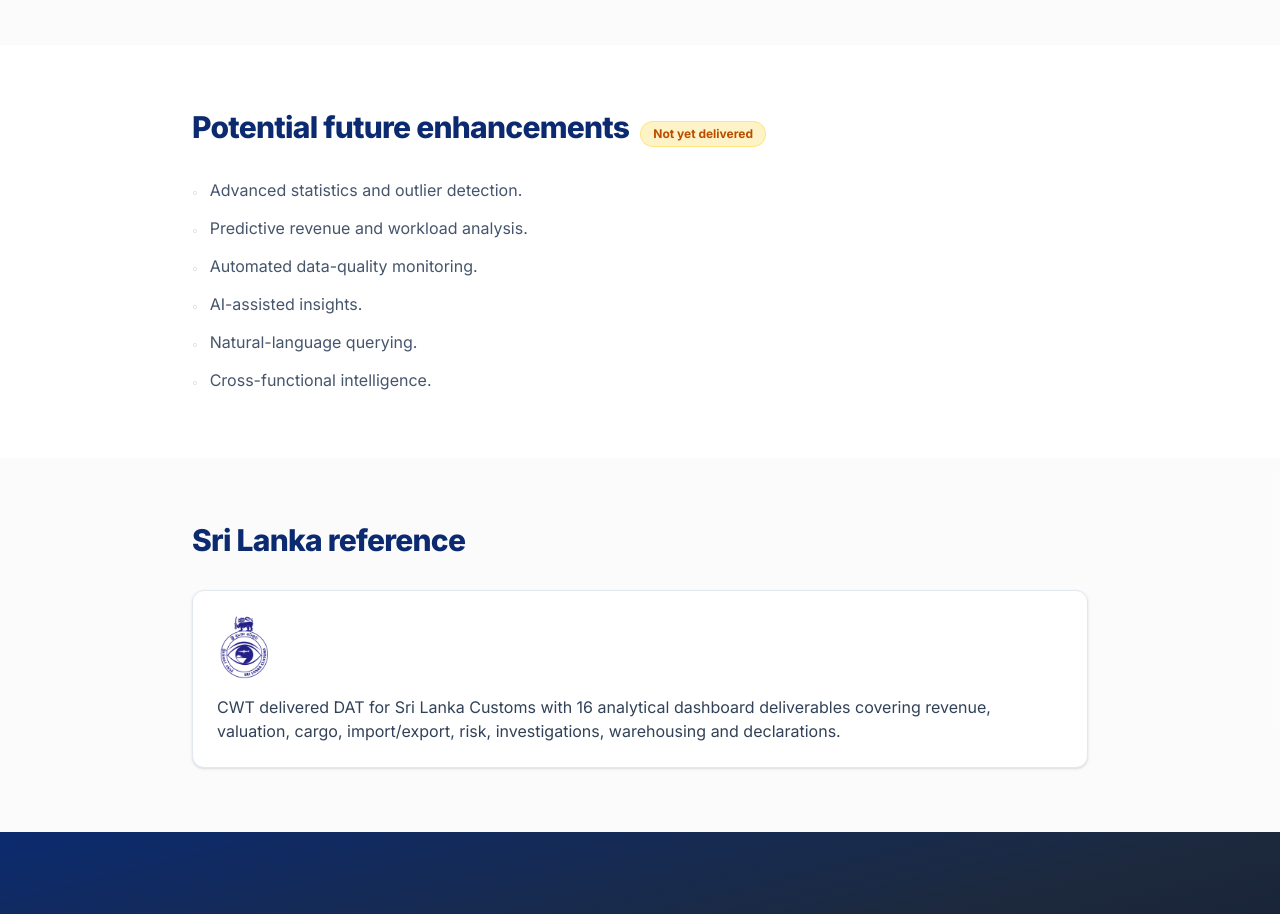
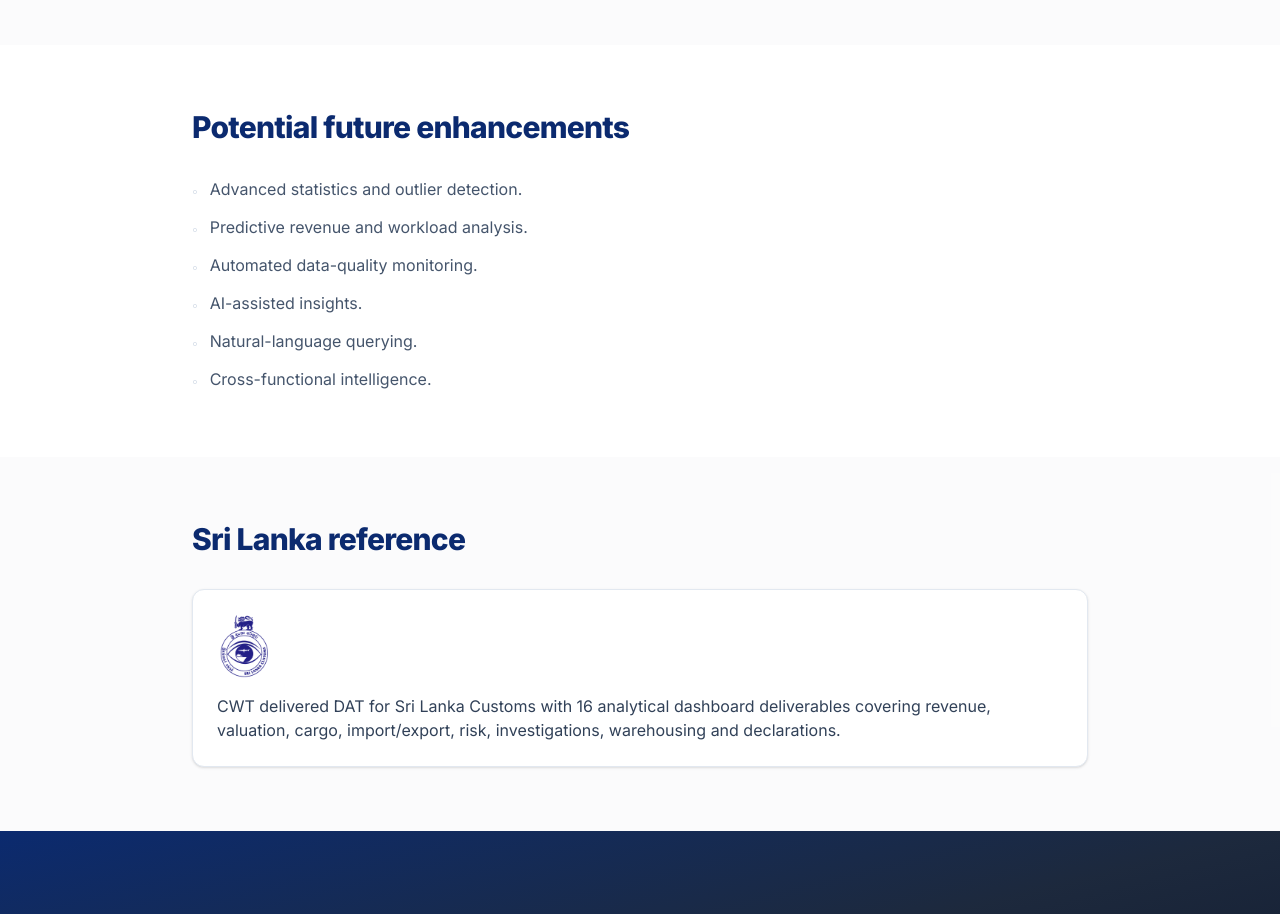
Before and after one commit to Chirath7/cwt, a React (Vite) app: page /customs/dat in a window 1280 px wide. Shown: the part 6640-7554 px from the top of the page. Built offline with nearby package versions, Linux system fonts and the light colour scheme.

Commit message:
added the change

```diff
--- a/src/pages/CustomsProductPage.tsx
+++ b/src/pages/CustomsProductPage.tsx
@@ -382,9 +382,7 @@ export default function CustomsProductPage({ productId }: Props) {
                 <h2 className="text-2xl font-extrabold tracking-tight text-navy sm:text-3xl">
                   Potential future enhancements
                 </h2>
-                <span className="rounded-full bg-amber-100 px-3 py-1 text-xs font-bold text-amber-700 ring-1 ring-amber-200">
-                  Not yet delivered
-                </span>
+
               </div>
               <ul className="space-y-3">
                 {product.futureEnhancements.map((f, i) => (
```
